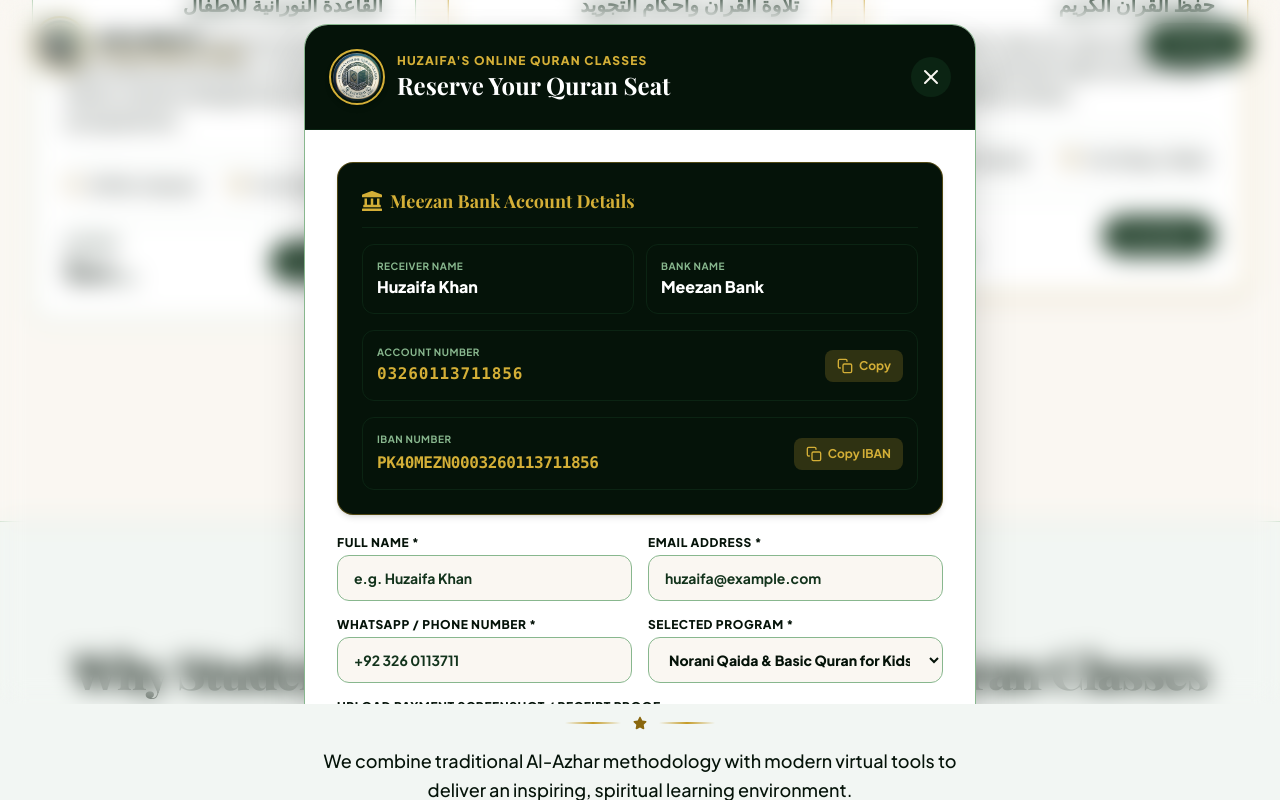
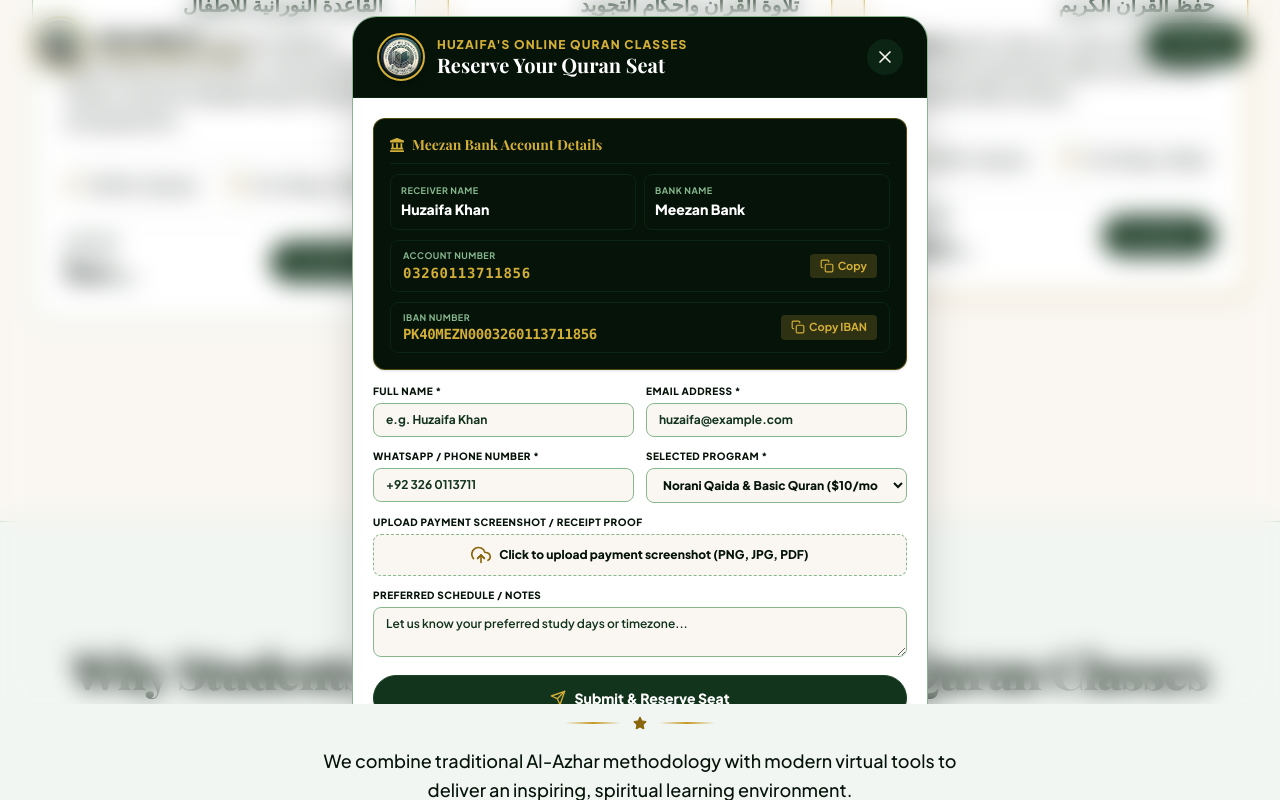
Before and after one commit to Hkmrkhan/quranpk, a Next.js app: page / in a window 1280 px wide. Both pictures are taken after a click on the button "Reserve Program Seat". Shown: the part 1550-2350 px from the top of the page. Built offline with nearby package versions, Linux system fonts and the light colour scheme.

Commit message:
Remove inner scrollbar from Reserve Seat popup modal and optimize layout to fit completely on all screens

```diff
--- a/src/components/ReserveSeatModal.tsx
+++ b/src/components/ReserveSeatModal.tsx
@@ -97,12 +97,12 @@
   };
 
   return (
-    <div className="fixed inset-0 z-50 flex items-center justify-center p-2 sm:p-4 md:p-6 overflow-y-auto bg-sage-950/85 backdrop-blur-md animate-in fade-in duration-300">
-      <div className="relative w-full max-w-2xl bg-cream-50 rounded-2xl sm:rounded-3xl shadow-2xl border border-sage-300 overflow-hidden max-h-[95vh] sm:max-h-[90vh] flex flex-col my-auto">
+    <div className="fixed inset-0 z-50 flex items-center justify-center p-2 sm:p-4 overflow-y-auto bg-sage-950/85 backdrop-blur-md animate-in fade-in duration-200">
+      <div className="relative w-full max-w-xl bg-cream-50 rounded-2xl sm:rounded-3xl shadow-2xl border border-sage-300 overflow-hidden my-auto">
         {/* Modal Header */}
-        <div className="bg-sage-900 text-cream-50 p-4 sm:p-6 relative flex items-center justify-between border-b border-sage-800 flex-shrink-0">
+        <div className="bg-sage-900 text-cream-50 px-4 py-3 sm:px-6 sm:py-4 flex items-center justify-between border-b border-sage-800">
           <div className="flex items-center gap-3">
-            <div className="relative w-11 h-11 sm:w-14 sm:h-14 rounded-full overflow-hidden border-2 border-gold-400 flex-shrink-0 bg-sage-950 p-0.5 shadow-md">
+            <div className="relative w-10 h-10 sm:w-12 sm:h-12 rounded-full overflow-hidden border-2 border-gold-400 flex-shrink-0 bg-sage-950 p-0.5 shadow-md">
               <img
                 src="/logo.png"
                 alt="Huzaifa's Online Quran Classes Logo"
@@ -110,10 +110,10 @@
               />
             </div>
             <div>
-              <span className="text-[10px] sm:text-xs font-extrabold text-gold-400 uppercase tracking-widest block">
+              <span className="text-[10px] sm:text-xs font-extrabold text-gold-400 uppercase tracking-widest block leading-tight">
                 Huzaifa's Online Quran Classes
               </span>
-              <h2 className="font-serif font-bold text-lg sm:text-2xl text-cream-50">
+              <h2 className="font-serif font-bold text-base sm:text-xl text-cream-50 leading-tight">
                 Reserve Your Quran Seat
               </h2>
             </div>
@@ -121,68 +121,68 @@
 
           <button
             onClick={onClose}
-            className="w-9 h-9 sm:w-10 sm:h-10 rounded-full bg-sage-800 text-cream-100 flex items-center justify-center hover:bg-sage-700 hover:text-gold-400 transition-colors flex-shrink-0"
+            className="w-8 h-8 sm:w-9 sm:h-9 rounded-full bg-sage-800 text-cream-100 flex items-center justify-center hover:bg-sage-700 hover:text-gold-400 transition-colors flex-shrink-0"
             aria-label="Close modal"
           >
-            <FiX className="w-5 h-5 sm:w-6 sm:h-6" />
+            <FiX className="w-5 h-5" />
           </button>
         </div>
 
         {/* Modal Body */}
-        <div className="p-4 sm:p-6 md:p-8 overflow-y-auto space-y-5">
-          {/* Billing Info Box */}
-          <div className="bg-sage-900 text-cream-50 rounded-2xl p-4 sm:p-6 border border-gold-500/40 space-y-4 shadow-md">
-            <div className="flex items-center gap-2 border-b border-sage-800 pb-3">
-              <FaLandmark className="text-gold-400 text-base sm:text-xl flex-shrink-0" />
-              <h3 className="font-serif font-bold text-sm sm:text-lg text-gold-400">
+        <div className="p-4 sm:p-5 space-y-3.5">
+          {/* Meezan Bank Info Box */}
+          <div className="bg-sage-900 text-cream-50 rounded-xl p-3.5 sm:p-4 border border-gold-500/40 space-y-2.5 shadow-sm">
+            <div className="flex items-center gap-2 border-b border-sage-800 pb-2">
+              <FaLandmark className="text-gold-400 text-xs sm:text-sm flex-shrink-0" />
+              <h3 className="font-serif font-bold text-xs sm:text-sm text-gold-400">
                 Meezan Bank Account Details
               </h3>
             </div>
 
-            <div className="grid grid-cols-1 sm:grid-cols-2 gap-3 text-xs sm:text-sm">
-              <div className="bg-sage-950/70 p-3.5 rounded-xl border border-sage-800">
-                <span className="text-sage-300 font-bold block uppercase text-[10px] tracking-wider">
+            <div className="grid grid-cols-2 gap-2 text-xs">
+              <div className="bg-sage-950/70 p-2 sm:p-2.5 rounded-lg border border-sage-800">
+                <span className="text-sage-300 font-bold block uppercase text-[9px] tracking-wider">
                   Receiver Name
                 </span>
-                <span className="text-cream-50 font-extrabold text-sm sm:text-base block mt-0.5">
+                <span className="text-cream-50 font-extrabold text-xs sm:text-sm block mt-0.5">
                   Huzaifa Khan
                 </span>
               </div>
 
-              <div className="bg-sage-950/70 p-3.5 rounded-xl border border-sage-800">
-                <span className="text-sage-300 font-bold block uppercase text-[10px] tracking-wider">
+              <div className="bg-sage-950/70 p-2 sm:p-2.5 rounded-lg border border-sage-800">
+                <span className="text-sage-300 font-bold block uppercase text-[9px] tracking-wider">
                   Bank Name
                 </span>
-                <span className="text-cream-50 font-extrabold text-sm sm:text-base block mt-0.5">
+                <span className="text-cream-50 font-extrabold text-xs sm:text-sm block mt-0.5">
                   Meezan Bank
                 </span>
               </div>
             </div>
 
             {/* Full Unclipped Account Number */}
-            <div className="bg-sage-950/70 p-3.5 rounded-xl border border-sage-800 flex items-center justify-between gap-3">
+            <div className="bg-sage-950/70 px-3 py-2 rounded-lg border border-sage-800 flex items-center justify-between gap-2">
               <div>
-                <span className="text-sage-300 font-bold block uppercase text-[10px] tracking-wider">
+                <span className="text-sage-300 font-bold block uppercase text-[9px] tracking-wider">
                   Account Number
                 </span>
-                <span className="text-gold-400 font-mono font-extrabold text-sm sm:text-base block mt-0.5 tracking-wider select-all">
+                <span className="text-gold-400 font-mono font-extrabold text-xs sm:text-sm block tracking-wider select-all">
                   03260113711856
                 </span>
               </div>
               <button
                 type="button"
                 onClick={() => handleCopy("03260113711856", "account")}
-                className="px-3 py-2 rounded-lg bg-gold-400/20 text-gold-400 hover:bg-gold-400/30 transition-colors flex items-center gap-1.5 text-xs font-bold flex-shrink-0"
+                className="px-2.5 py-1 rounded bg-gold-400/20 text-gold-400 hover:bg-gold-400/30 transition-colors flex items-center gap-1 text-[11px] font-bold flex-shrink-0"
                 title="Copy Account Number"
               >
                 {copiedField === "account" ? (
                   <>
-                    <FiCheck className="w-4 h-4 text-green-400" />
+                    <FiCheck className="w-3.5 h-3.5 text-green-400" />
                     <span className="text-green-400">Copied!</span>
                   </>
                 ) : (
                   <>
-                    <FiCopy className="w-4 h-4" />
+                    <FiCopy className="w-3.5 h-3.5" />
                     <span>Copy</span>
                   </>
                 )}
@@ -190,29 +190,29 @@
             </div>
 
             {/* Full Unclipped IBAN */}
-            <div className="bg-sage-950/70 p-3.5 rounded-xl border border-sage-800 flex flex-col sm:flex-row sm:items-center justify-between gap-3">
+            <div className="bg-sage-950/70 px-3 py-2 rounded-lg border border-sage-800 flex items-center justify-between gap-2">
               <div className="min-w-0 flex-1">
-                <span className="text-sage-300 font-bold block uppercase text-[10px] tracking-wider">
+                <span className="text-sage-300 font-bold block uppercase text-[9px] tracking-wider">
                   IBAN Number
                 </span>
-                <span className="text-gold-400 font-mono font-extrabold text-xs sm:text-sm md:text-base block mt-1 tracking-tight select-all break-all whitespace-normal">
+                <span className="text-gold-400 font-mono font-extrabold text-[11px] sm:text-xs md:text-sm block tracking-tight select-all break-all whitespace-normal">
                   PK40MEZN0003260113711856
                 </span>
               </div>
               <button
                 type="button"
                 onClick={() => handleCopy("PK40MEZN0003260113711856", "iban")}
-                className="px-3 py-2 rounded-lg bg-gold-400/20 text-gold-400 hover:bg-gold-400/30 transition-colors flex items-center gap-1.5 text-xs font-bold flex-shrink-0 self-start sm:self-center"
+                className="px-2.5 py-1 rounded bg-gold-400/20 text-gold-400 hover:bg-gold-400/30 transition-colors flex items-center gap-1 text-[11px] font-bold flex-shrink-0"
                 title="Copy IBAN"
               >
                 {copiedField === "iban" ? (
                   <>
-                    <FiCheck className="w-4 h-4 text-green-400" />
+                    <FiCheck className="w-3.5 h-3.5 text-green-400" />
                     <span className="text-green-400">Copied!</span>
                   </>
                 ) : (
                   <>
-                    <FiCopy className="w-4 h-4" />
+                    <FiCopy className="w-3.5 h-3.5" />
                     <span>Copy IBAN</span>
                   </>
                 )}
@@ -222,30 +222,30 @@
 
           {/* Feedback Toasts */}
           {status === "success" && (
-            <div className="p-4 rounded-xl bg-sage-100 border border-sage-300 text-sage-900 text-sm flex items-start gap-3">
-              <FiCheckCircle className="text-sage-700 w-5 h-5 flex-shrink-0 mt-0.5" />
+            <div className="p-3 rounded-xl bg-sage-100 border border-sage-300 text-sage-900 text-xs flex items-start gap-2.5">
+              <FiCheckCircle className="text-sage-700 w-4 h-4 flex-shrink-0 mt-0.5" />
               <div>
-                <p className="font-extrabold text-base">Seat Reserved Successfully!</p>
-                <p className="text-sm font-bold mt-1 text-sage-900">{responseMsg}</p>
+                <p className="font-extrabold text-sm">Seat Reserved Successfully!</p>
+                <p className="font-bold text-sage-900 mt-0.5">{responseMsg}</p>
               </div>
             </div>
           )}
 
           {status === "error" && (
-            <div className="p-4 rounded-xl bg-red-50 border border-red-200 text-red-900 text-sm flex items-start gap-3">
-              <FiAlertCircle className="text-red-600 w-5 h-5 flex-shrink-0 mt-0.5" />
+            <div className="p-3 rounded-xl bg-red-50 border border-red-200 text-red-900 text-xs flex items-start gap-2.5">
+              <FiAlertCircle className="text-red-600 w-4 h-4 flex-shrink-0 mt-0.5" />
               <div>
-                <p className="font-extrabold">Reservation Error</p>
-                <p className="text-xs font-semibold mt-1 text-red-800">{responseMsg}</p>
+                <p className="font-extrabold text-sm">Reservation Error</p>
+                <p className="font-semibold text-red-800 mt-0.5">{responseMsg}</p>
               </div>
             </div>
           )}
 
           {/* Form */}
-          <form onSubmit={handleSubmit} className="space-y-4">
-            <div className="grid grid-cols-1 sm:grid-cols-2 gap-4">
+          <form onSubmit={handleSubmit} className="space-y-3">
+            <div className="grid grid-cols-1 sm:grid-cols-2 gap-3">
               <div>
-                <label className="block text-xs font-extrabold uppercase tracking-wider text-sage-900 mb-1">
+                <label className="block text-[10px] font-extrabold uppercase tracking-wider text-sage-900 mb-1">
                   Full Name *
                 </label>
                 <input
@@ -255,12 +255,12 @@
                   value={formData.name}
                   onChange={handleChange}
                   placeholder="e.g. Huzaifa Khan"
-                  className="w-full px-4 py-3 rounded-xl bg-cream-100 border border-sage-300 text-sm font-bold text-sage-900 placeholder:text-sage-700 focus:outline-none focus:ring-2 focus:ring-sage-700"
+                  className="w-full px-3 py-2 rounded-lg bg-cream-100 border border-sage-300 text-xs font-bold text-sage-900 placeholder:text-sage-700 focus:outline-none focus:ring-2 focus:ring-sage-700"
                 />
               </div>
 
               <div>
-                <label className="block text-xs font-extrabold uppercase tracking-wider text-sage-900 mb-1">
+                <label className="block text-[10px] font-extrabold uppercase tracking-wider text-sage-900 mb-1">
                   Email Address *
                 </label>
                 <input
@@ -270,14 +270,14 @@
                   value={formData.email}
                   onChange={handleChange}
                   placeholder="huzaifa@example.com"
-                  className="w-full px-4 py-3 rounded-xl bg-cream-100 border border-sage-300 text-sm font-bold text-sage-900 placeholder:text-sage-700 focus:outline-none focus:ring-2 focus:ring-sage-700"
+                  className="w-full px-3 py-2 rounded-lg bg-cream-100 border border-sage-300 text-xs font-bold text-sage-900 placeholder:text-sage-700 focus:outline-none focus:ring-2 focus:ring-sage-700"
                 />
               </div>
             </div>
 
-            <div className="grid grid-cols-1 sm:grid-cols-2 gap-4">
+            <div className="grid grid-cols-1 sm:grid-cols-2 gap-3">
               <div>
-                <label className="block text-xs font-extrabold uppercase tracking-wider text-sage-900 mb-1">
+                <label className="block text-[10px] font-extrabold uppercase tracking-wider text-sage-900 mb-1">
                   WhatsApp / Phone Number *
                 </label>
                 <input
@@ -287,25 +287,25 @@
                   value={formData.phone}
                   onChange={handleChange}
                   placeholder="+92 326 0113711"
-                  className="w-full px-4 py-3 rounded-xl bg-cream-100 border border-sage-300 text-sm font-bold text-sage-900 placeholder:text-sage-700 focus:outline-none focus:ring-2 focus:ring-sage-700"
+                  className="w-full px-3 py-2 rounded-lg bg-cream-100 border border-sage-300 text-xs font-bold text-sage-900 placeholder:text-sage-700 focus:outline-none focus:ring-2 focus:ring-sage-700"
                 />
               </div>
 
               <div>
-                <label className="block text-xs font-extrabold uppercase tracking-wider text-sage-900 mb-1">
+                <label className="block text-[10px] font-extrabold uppercase tracking-wider text-sage-900 mb-1">
                   Selected Program *
                 </label>
                 <select
                   name="course"
                   value={formData.course}
                   onChange={handleChange}
-                  className="w-full px-4 py-3 rounded-xl bg-cream-100 border border-sage-300 text-sm font-extrabold text-sage-900 focus:outline-none focus:ring-2 focus:ring-sage-700"
+                  className="w-full px-3 py-2 rounded-lg bg-cream-100 border border-sage-300 text-xs font-extrabold text-sage-900 focus:outline-none focus:ring-2 focus:ring-sage-700"
                 >
                   <option value="Norani Qaida & Basic Quran for Kids ($10/mo)">
-                    Norani Qaida & Basic Quran for Kids ($10/mo)
+                    Norani Qaida & Basic Quran ($10/mo)
                   </option>
                   <option value="Quran Reading & Tajweed Rules ($20/mo)">
-                    Quran Reading & Tajweed Rules ($20/mo)
+                    Quran Reading & Tajweed ($20/mo)
                   </option>
                   <option value="Full Quran Hifz Program ($50/mo)">
                     Full Quran Hifz Program ($50/mo)
@@ -316,57 +316,52 @@
 
             {/* Payment Screenshot File Upload */}
             <div>
-              <label className="block text-xs font-extrabold uppercase tracking-wider text-sage-900 mb-1">
+              <label className="block text-[10px] font-extrabold uppercase tracking-wider text-sage-900 mb-1">
                 Upload Payment Screenshot / Receipt Proof
               </label>
-              <div className="relative border-2 border-dashed border-sage-300 rounded-xl p-4 bg-cream-100 hover:bg-sage-50 transition-colors text-center cursor-pointer">
+              <div className="relative border border-dashed border-sage-300 rounded-lg p-2.5 bg-cream-100 hover:bg-sage-50 transition-colors text-center cursor-pointer">
                 <input
                   type="file"
                   accept="image/*,.pdf"
                   onChange={handleFileChange}
                   className="absolute inset-0 opacity-0 w-full h-full cursor-pointer"
                 />
-                <div className="flex flex-col items-center gap-1.5">
-                  <FiUploadCloud className="text-gold-600 w-7 h-7" />
+                <div className="flex items-center justify-center gap-2">
+                  <FiUploadCloud className="text-gold-600 w-5 h-5 flex-shrink-0" />
                   {fileName ? (
-                    <span className="text-xs font-extrabold text-sage-900 flex items-center gap-1">
+                    <span className="text-xs font-extrabold text-sage-900 flex items-center gap-1 truncate">
                       <FiFileText /> {fileName}
                     </span>
                   ) : (
-                    <>
-                      <span className="text-xs font-extrabold text-sage-900">
-                        Click or drag payment receipt image / screenshot
-                      </span>
-                      <span className="text-[11px] text-sage-800 font-bold">
-                        PNG, JPG, WEBP, or PDF
-                      </span>
-                    </>
+                    <span className="text-xs font-extrabold text-sage-900">
+                      Click to upload payment screenshot (PNG, JPG, PDF)
+                    </span>
                   )}
                 </div>
               </div>
             </div>
 
             <div>
-              <label className="block text-xs font-extrabold uppercase tracking-wider text-sage-900 mb-1">
-                Preferred Schedule / Timezone Notes
+              <label className="block text-[10px] font-extrabold uppercase tracking-wider text-sage-900 mb-1">
+                Preferred Schedule / Notes
               </label>
               <textarea
                 name="message"
-                rows={3}
+                rows={2}
                 value={formData.message}
                 onChange={handleChange}
                 placeholder="Let us know your preferred study days or timezone..."
-                className="w-full px-4 py-3 rounded-xl bg-cream-100 border border-sage-300 text-sm font-semibold text-sage-900 placeholder:text-sage-700 focus:outline-none focus:ring-2 focus:ring-sage-700"
+                className="w-full px-3 py-2 rounded-lg bg-cream-100 border border-sage-300 text-xs font-semibold text-sage-900 placeholder:text-sage-700 focus:outline-none focus:ring-2 focus:ring-sage-700"
               />
             </div>
 
             <button
               type="submit"
               disabled={status === "loading"}
-              className="w-full py-4 rounded-full bg-sage-700 text-cream-50 font-extrabold text-base hover:bg-sage-800 transition-all duration-300 shadow-md hover:shadow-lg flex items-center justify-center gap-2 border border-sage-600 disabled:opacity-50"
+              className="w-full py-3 rounded-full bg-sage-700 text-cream-50 font-extrabold text-sm hover:bg-sage-800 transition-all duration-300 shadow-md hover:shadow-lg flex items-center justify-center gap-2 border border-sage-600 disabled:opacity-50"
             >
-              <FiSend className="w-5 h-5 text-gold-400" />
-              <span>{status === "loading" ? "Submitting Reservation..." : "Submit & Reserve Seat"}</span>
+              <FiSend className="w-4 h-4 text-gold-400" />
+              <span>{status === "loading" ? "Submitting..." : "Submit & Reserve Seat"}</span>
             </button>
           </form>
         </div>
```
